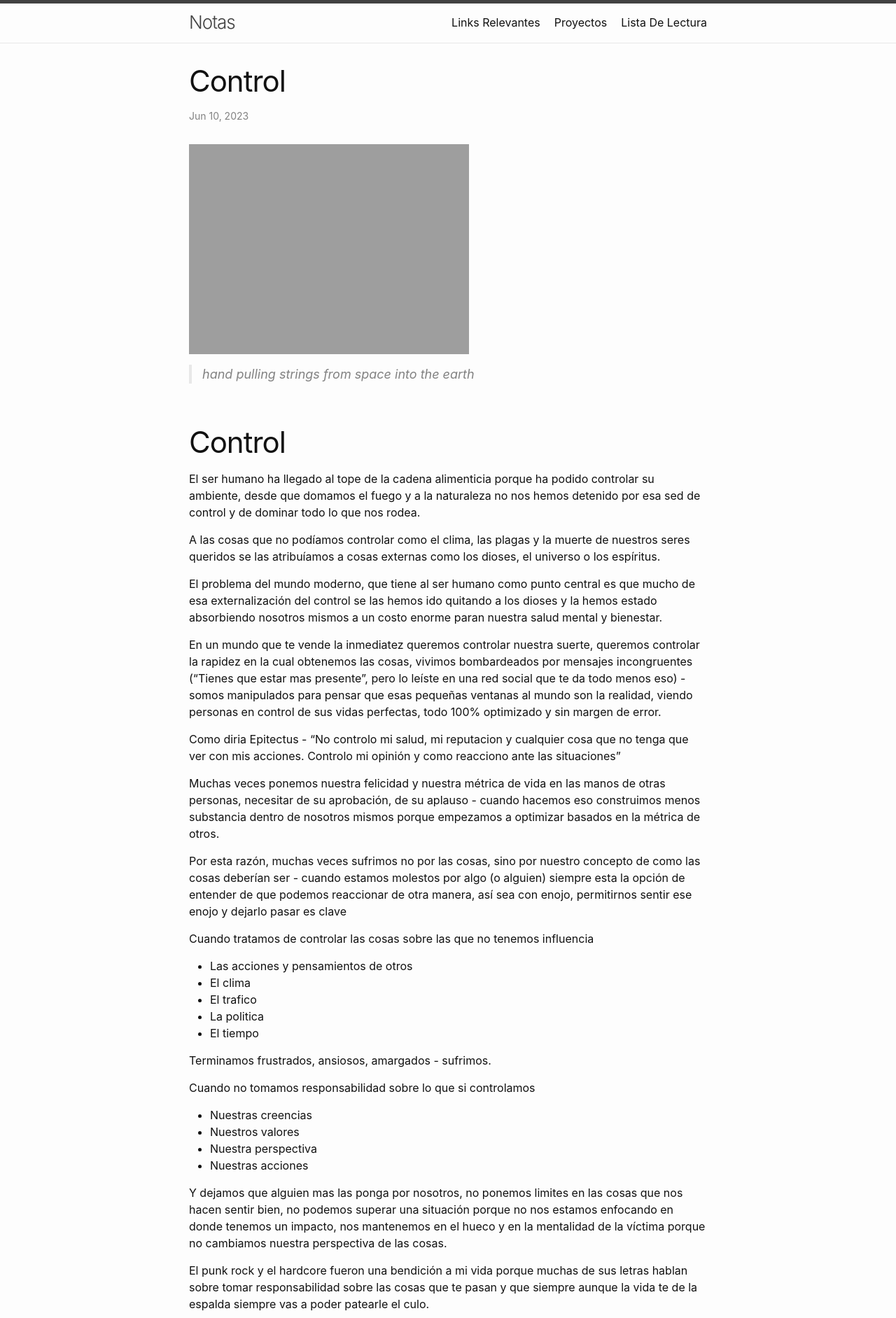
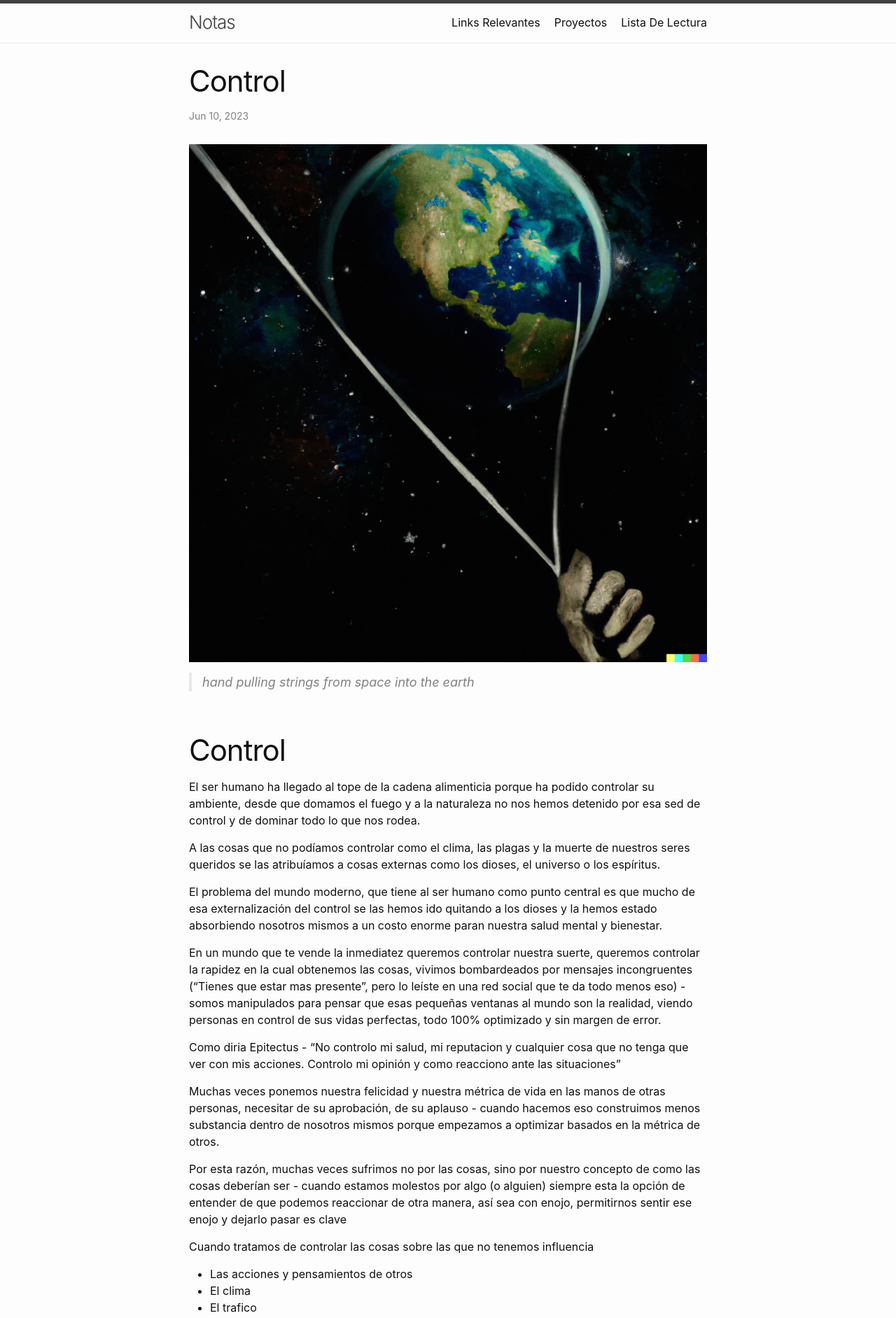
Before and after one commit to petesect18/notas, a Jekyll site: the page built from _posts/2023-06-10-Control.md, in a window 1280 px wide. Shown: the top 1883 px of the page at 70% size. Built offline with Jekyll 4.4.1, drawn with Linux system fonts in a browser that asks for light colours.

Commit message:
Update 2023-06-10-Control.md

```diff
--- a/_posts/2023-06-10-Control.md
+++ b/_posts/2023-06-10-Control.md
@@ -5,7 +5,7 @@
 categories: thoughts
 comments: true
 ---
-![Control](https://petesect18.github.io/notas/assets/control.jpg)
+![Control](https://petesect18.github.io/notas/assets/control.png)
 >hand pulling strings from space into the earth
 
 # Control
```
